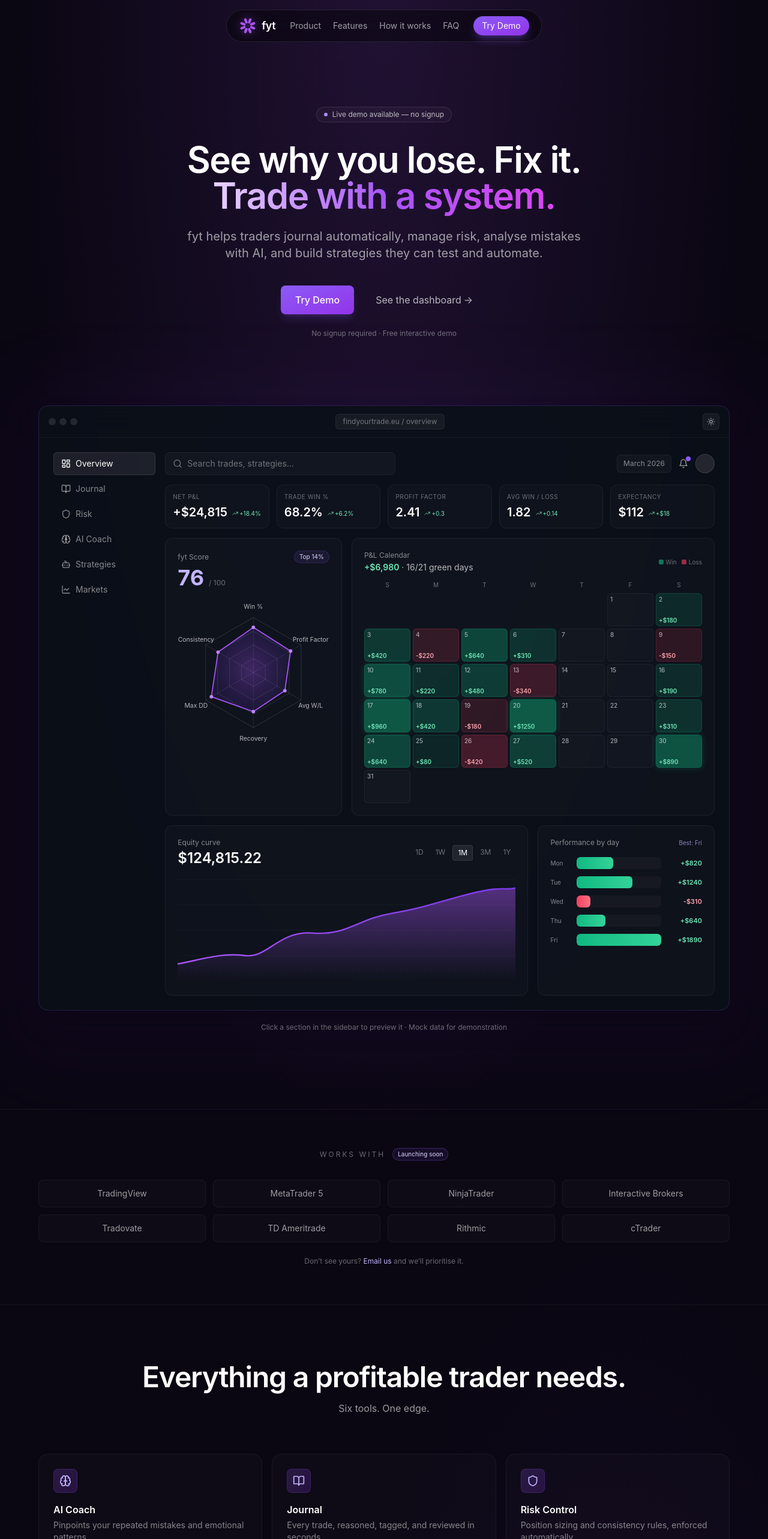
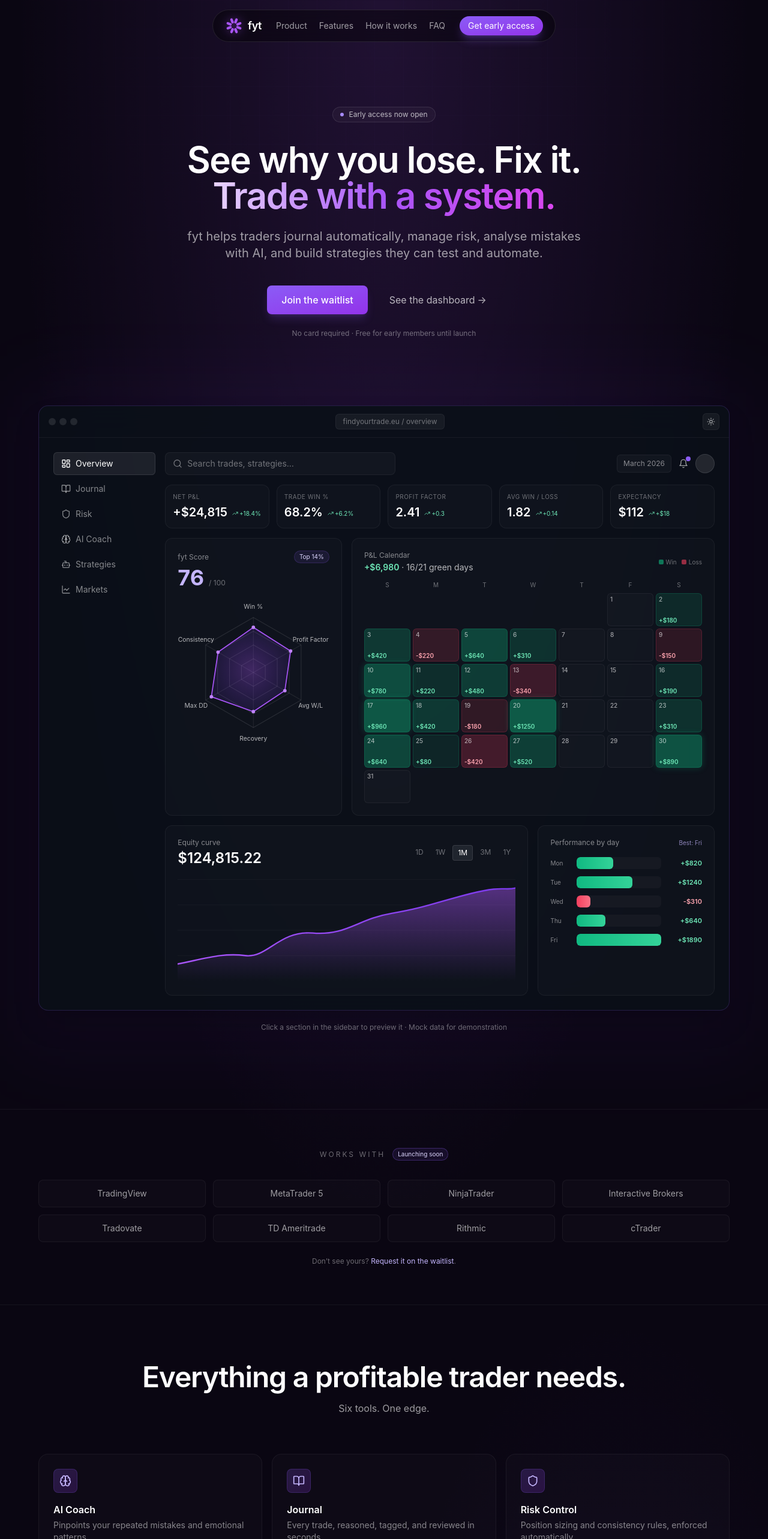
Before and after one commit to guillaumevanhuynegem12-blip/FindYourTrade-website, a Next.js app: page / in a window 1280 px wide. Shown: the top 2566 px of the page at 60% size. Built offline with nearby package versions, Linux system fonts and the light colour scheme.

Commit message:
Revert "Replace waitlist with try-demo CTA"
This reverts commit dcb0b155effd279b9666550dcc09fe248ae5ec7c.

```diff
--- a/app/demo/page.tsx
+++ /dev/null
@@ -1,27 +0,0 @@
-import type { Metadata } from "next";
-import Link from "next/link";
-import DashboardPreview from "@/components/DashboardPreview";
-
-export const metadata: Metadata = {
-  title: "fyt — Demo",
-  description: "Try fyt's interactive demo. No signup required.",
-};
-
-export default function Demo() {
-  return (
-    <main className="min-h-screen pt-6">
-      <div className="max-w-6xl mx-auto px-6 mb-2 flex items-center justify-between">
-        <Link
-          href="/"
-          className="text-sm text-white/60 hover:text-white inline-flex items-center gap-1.5 transition-colors"
-        >
-          <span aria-hidden>←</span> Back to fyt
-        </Link>
-        <span className="text-[10px] px-2.5 py-1 rounded-full bg-violet-500/10 text-violet-200 border border-violet-500/20">
-          Demo mode · sample data
-        </span>
-      </div>
-      <DashboardPreview />
-    </main>
-  );
-}
--- a/app/page.tsx
+++ b/app/page.tsx
@@ -6,6 +6,7 @@ import Features from "@/components/Features";
 import DeepDive from "@/components/DeepDive";
 import TrustSignals from "@/components/TrustSignals";
 import FAQ from "@/components/FAQ";
+import Waitlist from "@/components/Waitlist";
 import Footer from "@/components/Footer";
 
 export default function Home() {
@@ -19,6 +20,7 @@ export default function Home() {
       <DeepDive />
       <TrustSignals />
       <FAQ />
+      <Waitlist />
       <Footer />
     </main>
   );
--- a/components/BrokerStrip.tsx
+++ b/components/BrokerStrip.tsx
@@ -43,13 +43,10 @@ export default function BrokerStrip() {
 
         <p className="text-center text-xs text-white/40 mt-6">
           Don&rsquo;t see yours?{" "}
-          <a
-            href="mailto:support.fyt@gmail.com"
-            className="text-violet-300 hover:text-violet-200"
-          >
-            Email us
-          </a>{" "}
-          and we&rsquo;ll prioritise it.
+          <a href="#waitlist" className="text-violet-300 hover:text-violet-200">
+            Request it on the waitlist
+          </a>
+          .
         </p>
       </div>
     </section>
--- a/components/Hero.tsx
+++ b/components/Hero.tsx
@@ -15,7 +15,7 @@ export default function Hero() {
           className="inline-flex items-center gap-2 px-3 py-1 rounded-full border border-white/10 bg-white/[0.03] text-white/70 text-xs mb-8"
         >
           <span className="w-1.5 h-1.5 rounded-full bg-violet-400" />
-          Live demo available — no signup
+          Early access now open
         </motion.div>
 
         <motion.h1
@@ -46,10 +46,10 @@ export default function Hero() {
           className="mt-10 flex flex-col sm:flex-row gap-3 justify-center"
         >
           <Link
-            href="/demo"
+            href="#waitlist"
             className="px-6 py-3 rounded-lg bg-gradient-to-br from-violet-500 to-purple-600 text-white font-medium shadow-lg shadow-violet-500/20 hover:shadow-violet-500/40 transition-all"
           >
-            Try Demo
+            Join the waitlist
           </Link>
           <Link
             href="#preview"
@@ -66,7 +66,7 @@ export default function Hero() {
           transition={{ duration: 1, delay: 0.6 }}
           className="mt-6 text-xs text-white/40"
         >
-          No signup required · Free interactive demo
+          No card required · Free for early members until launch
         </motion.div>
       </div>
     </section>
--- a/components/Nav.tsx
+++ b/components/Nav.tsx
@@ -51,10 +51,10 @@ export default function Nav() {
           </a>
         </div>
         <Link
-          href="/demo"
+          href="#waitlist"
           className="text-sm px-3.5 py-1.5 rounded-full bg-gradient-to-br from-violet-500 to-purple-600 shadow-lg shadow-violet-500/30 hover:shadow-violet-500/50 transition-shadow"
         >
-          Try Demo
+          Get early access
         </Link>
       </nav>
     </motion.header>
--- a/components/TrustSignals.tsx
+++ b/components/TrustSignals.tsx
@@ -10,9 +10,9 @@ export default function TrustSignals() {
         <div className="grid grid-cols-1 md:grid-cols-3 gap-4">
           <Card
             icon={Users}
-            kicker="Try it now"
-            headline="Free interactive demo"
-            sub="No signup required. Click through every feature — journal, AI coach, risk control — with sample data in real time."
+            kicker="Waitlist"
+            headline="2,847 traders"
+            sub="already in line for early access. Early members get free access to fyt until the public launch."
           />
           <Card
             icon={Sparkles}
```
